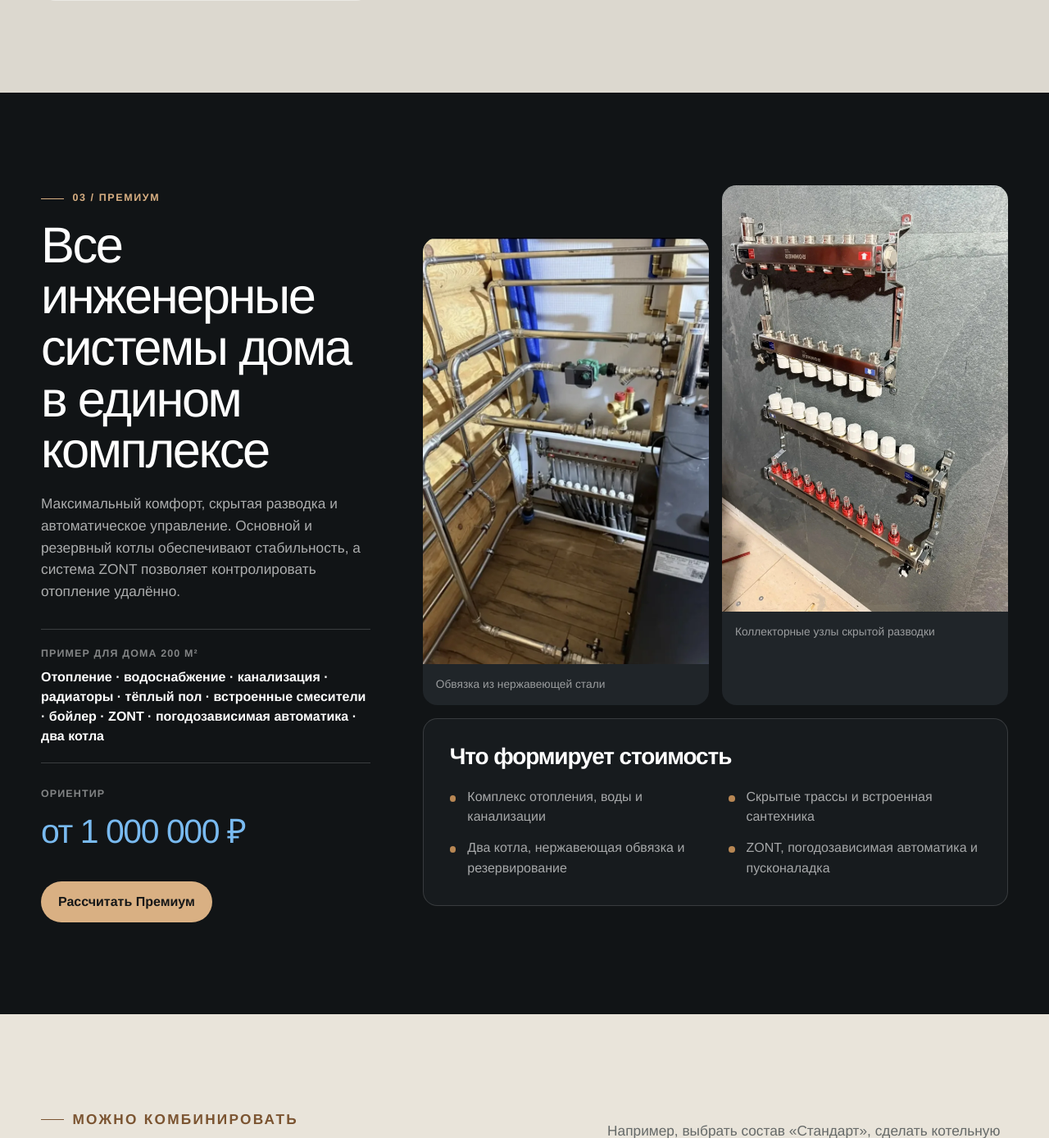
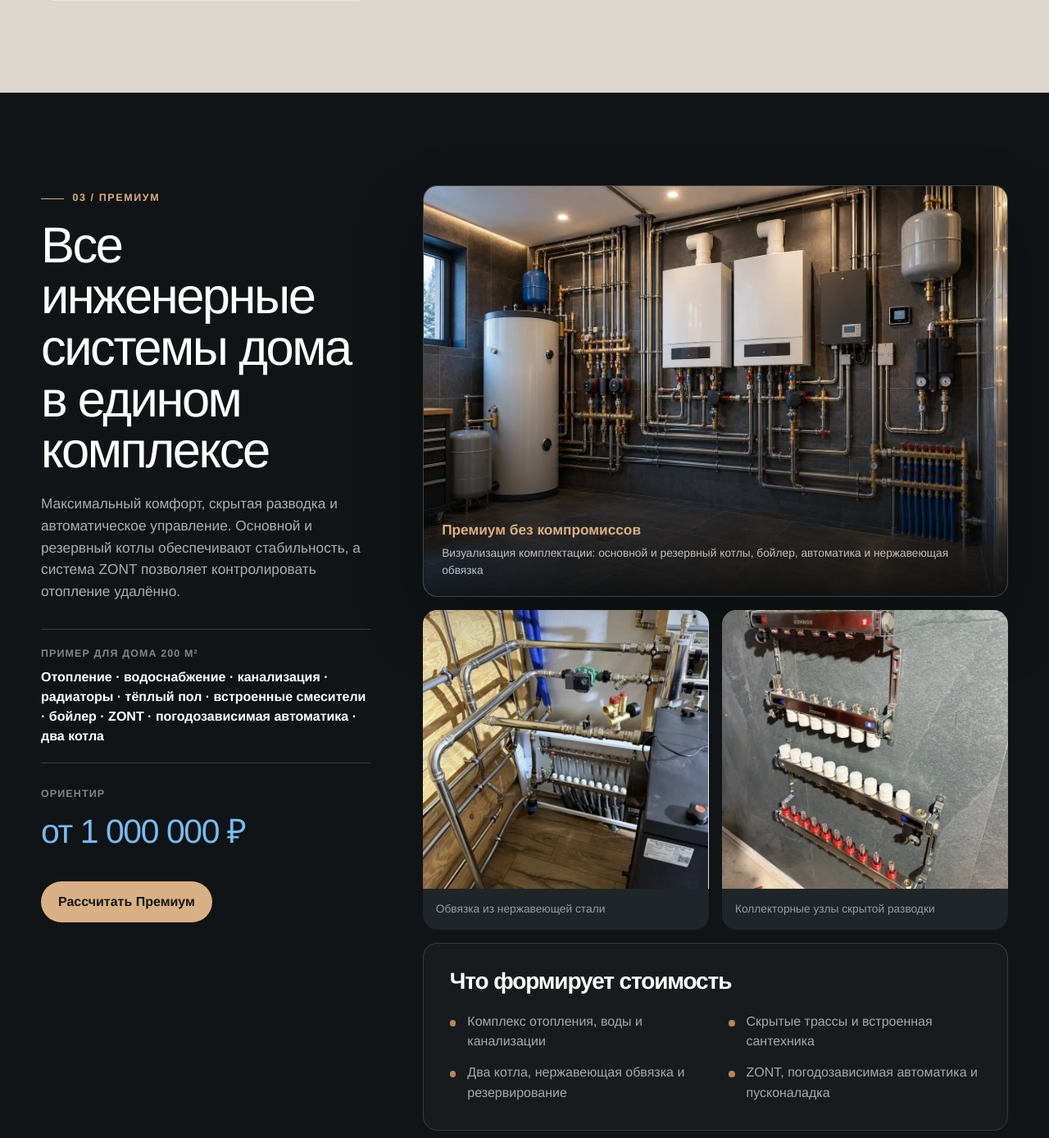
Before and after one commit to Kibosh13/teplokontur-vodosnabzhenie, a PHP site: page /packages/ in a window 1280 px wide. Shown: the part 3934-5322 px from the top of the page at 82% size. Run offline with PHP 8.4, Linux system fonts and the light colour scheme.

Commit message:
Add premium showcase and refine mobile header

```diff
--- a/site/assets/style.css
+++ b/site/assets/style.css
@@ -324,6 +324,14 @@ h3 { margin-bottom: .75rem; font-size: clamp(1.25rem, 2.2vw, 1.75rem); font-weig
 .package-photo-pair figcaption { padding: .9rem 1rem; color: var(--muted); font-size: .86rem; }
 .package-detail--dark .package-photo-pair figure { background: #202529; }
 .package-detail--dark .package-photo-pair figcaption { color: rgba(255,255,255,.55); }
+.package-premium-showcase { position: relative; margin: 0 0 1rem; border: 1px solid rgba(255,255,255,.14); border-radius: var(--radius); overflow: hidden; background: #202529; box-shadow: 0 2rem 5rem rgba(0,0,0,.28); }
+.package-premium-showcase::after { content: ""; position: absolute; inset: 45% 0 0; background: linear-gradient(transparent, rgba(6,8,9,.9)); pointer-events: none; }
+.package-premium-showcase img { width: 100%; height: 500px; object-fit: cover; object-position: center; }
+.package-premium-showcase figcaption { position: absolute; z-index: 2; right: 1.4rem; bottom: 1.25rem; left: 1.4rem; display: grid; gap: .25rem; color: white; }
+.package-premium-showcase figcaption strong { color: var(--copper-light); font-size: 1.08rem; }
+.package-premium-showcase figcaption span { max-width: 42rem; color: rgba(255,255,255,.72); font-size: .86rem; }
+.package-detail--dark .package-photo-pair figure:first-child { margin-top: 0; }
+.package-detail--dark .package-photo-pair img { height: 340px; }
 .cost-breakdown { margin-top: 1rem; padding: 2rem; border-radius: var(--radius); background: rgba(255,255,255,.35); }
 .package-detail--tint .cost-breakdown { background: rgba(255,255,255,.42); }
 .package-detail--dark .cost-breakdown { border: 1px solid rgba(255,255,255,.14); background: #171b1e; }
@@ -339,7 +347,8 @@ h3 { margin-bottom: .75rem; font-size: clamp(1.25rem, 2.2vw, 1.75rem); font-weig
 
 @media (max-width: 960px) {
   .container { width: min(100% - 30px, 760px); }
-  .header-row { grid-template-columns: auto 1fr auto; min-height: 72px; }
+  .header-row { grid-template-columns: auto 1fr; min-height: 72px; }
+  .header-actions { grid-column: 2; justify-self: end; }
   .main-nav { position: absolute; top: 100%; right: 0; left: 0; height: calc(100svh - 72px); display: none; align-content: start; justify-content: stretch; gap: 0; padding: 1.5rem; overflow-y: auto; color: var(--ink); background: var(--paper); }
   .main-nav.open { display: grid; }
   .main-nav a { padding: 1rem 0; border-bottom: 1px solid var(--line); font-size: 1.35rem; }
@@ -417,6 +426,8 @@ h3 { margin-bottom: .75rem; font-size: clamp(1.25rem, 2.2vw, 1.75rem); font-weig
   .package-photo-pair { grid-template-columns: 1fr; }
   .package-photo-pair figure:first-child { margin-top: 0; }
   .package-photo-pair img { height: 420px; }
+  .package-premium-showcase img { height: 320px; }
+  .package-detail--dark .package-photo-pair img { height: 360px; }
   .cost-breakdown { padding: 1.3rem; }
   .cost-breakdown ul { grid-template-columns: 1fr; }
 }
--- a/site/packages/index.html
+++ b/site/packages/index.html
@@ -110,6 +110,10 @@
           <button class="btn btn--copper" type="button" data-open-form>Рассчитать Премиум</button>
         </div>
         <div class="package-detail-content">
+          <figure class="package-premium-showcase">
+            <img src="/assets/img/package-premium-showcase.webp" alt="Визуализация премиальной котельной с двумя котлами, бойлером, автоматикой и обвязкой из нержавеющей стали" loading="lazy">
+            <figcaption><strong>Премиум без компромиссов</strong><span>Визуализация комплектации: основной и резервный котлы, бойлер, автоматика и нержавеющая обвязка</span></figcaption>
+          </figure>
           <div class="package-photo-pair">
             <figure><img src="/assets/img/package-premium.webp" alt="Обвязка котельной из нержавеющей стали" loading="lazy"><figcaption>Обвязка из нержавеющей стали</figcaption></figure>
             <figure><img src="/assets/img/package-premium-manifolds.webp" alt="Коллекторные узлы премиальной инженерной системы" loading="lazy"><figcaption>Коллекторные узлы скрытой разводки</figcaption></figure>
```
Also changed, not shown: site/assets/img/package-premium-showcase.webp (added).
